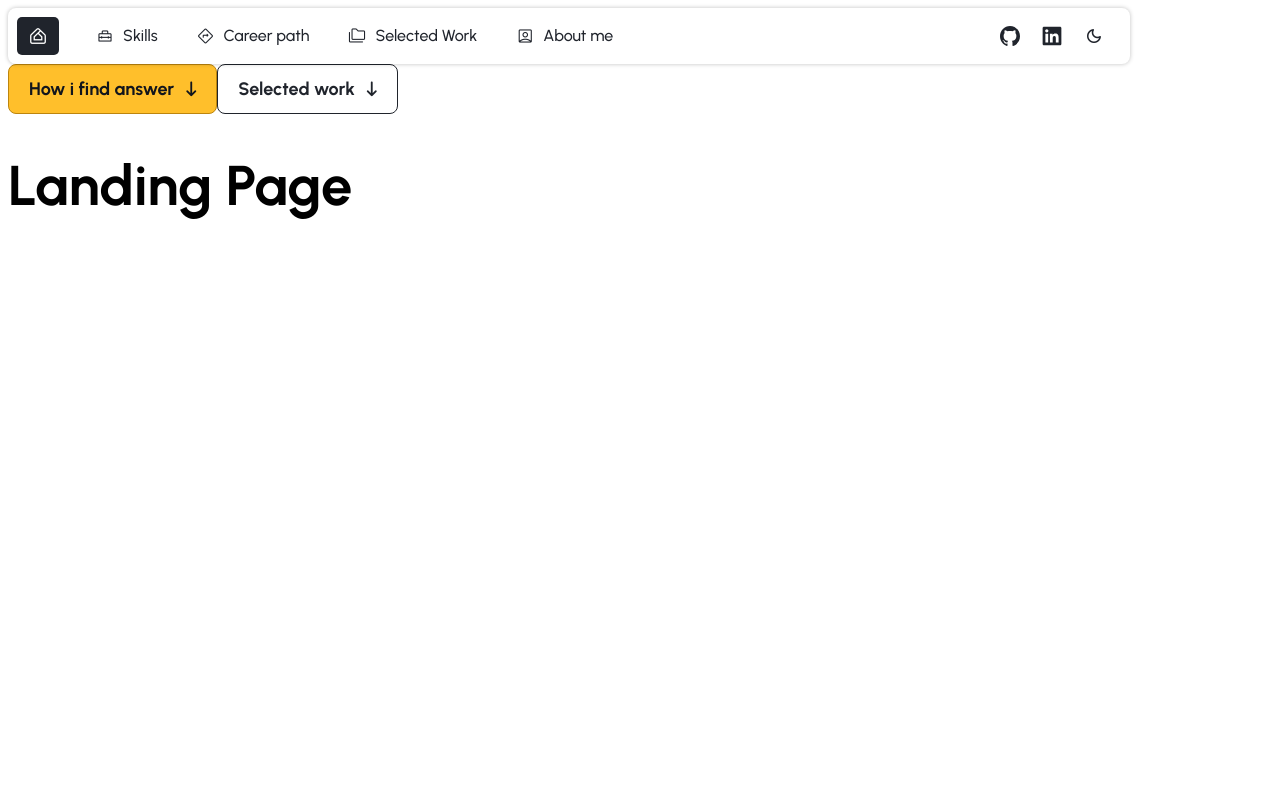
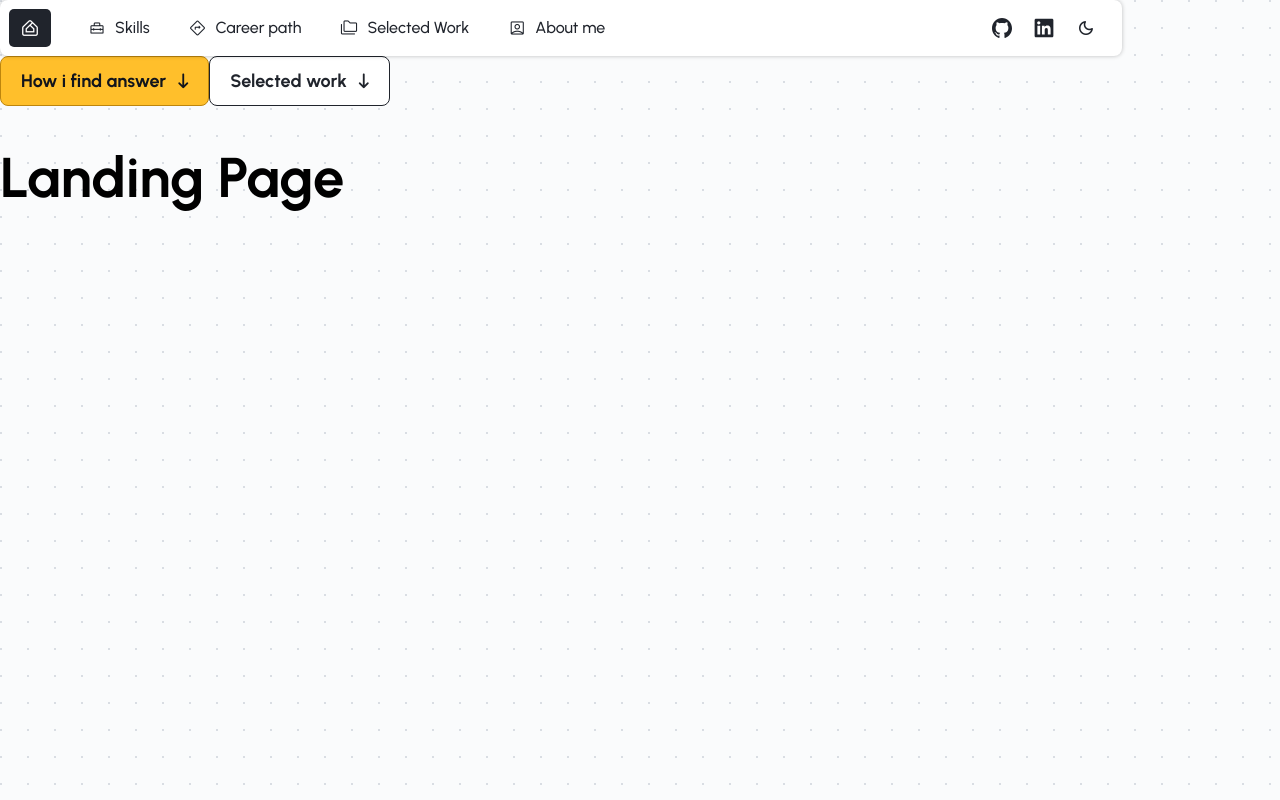
Before and after one commit to Detriz-dev/personal-website, a React (Vite) app in the folder frontend/: page / in a window 1280 px wide. Built offline with nearby package versions, Linux system fonts and the light colour scheme.

Commit message:
landngPage background

```diff
--- a/frontend/src/index.css
+++ b/frontend/src/index.css
@@ -49,6 +49,12 @@
   --dark-border-strong: #6b7280;
   --dark-accent-subtle: #241e12;
 
+  /* Background dot grid — from Figma (Dot Grid, nodes 61:35201 / 61:29953) */
+  --light-dot-grid: #d9dde3;
+  --dark-dot-grid: #2a2e36;
+  --dot-grid-size: 2px;
+  --dot-grid-gap: 27px;
+
   --status-success: #4eca7a;
   --status-information: #00b5fa;
   --status-warning: #ff9e4a;
@@ -88,5 +94,6 @@
 }
 
 body {
+  margin: 0;
   font-family: var(--font-family-primary);
 }
--- a/frontend/src/pages/LandingPage/LandingPage.module.css
+++ b/frontend/src/pages/LandingPage/LandingPage.module.css
@@ -1,3 +1,25 @@
+/* Page background — Figma "Dot Grid": 2px dots on a 27px grid over the canvas */
+.page {
+    min-height: 100vh;
+    background-color: var(--page-canvas);
+    background-image: radial-gradient(
+        circle at calc(var(--dot-grid-size) / 2) calc(var(--dot-grid-size) / 2),
+        var(--page-dot) calc(var(--dot-grid-size) / 2),
+        transparent calc(var(--dot-grid-size) / 2)
+    );
+    background-size: var(--dot-grid-gap) var(--dot-grid-gap);
+}
+
+.light {
+    --page-canvas: var(--light-canvas);
+    --page-dot: var(--light-dot-grid);
+}
+
+.dark {
+    --page-canvas: var(--dark-canvas);
+    --page-dot: var(--dark-dot-grid);
+}
+
 .label {
     font-size: var(--font-size-56);
 }
--- a/frontend/src/pages/LandingPage/LandingPage.tsx
+++ b/frontend/src/pages/LandingPage/LandingPage.tsx
@@ -16,7 +16,7 @@ const LandingPage = () => {
     const [theme, setTheme] = useState<TopNavTheme>("light");
     const [menuOpen, setMenuOpen] = useState(false);
 
-    return (<>
+    return (<div className={`${style.page} ${style[theme]}`}>
         <TopNav
             theme={theme}
             homeHref="#"
@@ -36,6 +36,6 @@ const LandingPage = () => {
             label={"Selected work"}
             icon={"south"}
             variant="secondary"/>
-        <h1 className={style.label}>Landing Page</h1></>)}
+        <h1 className={style.label}>Landing Page</h1></div>)}
 
 export default LandingPage;
```
